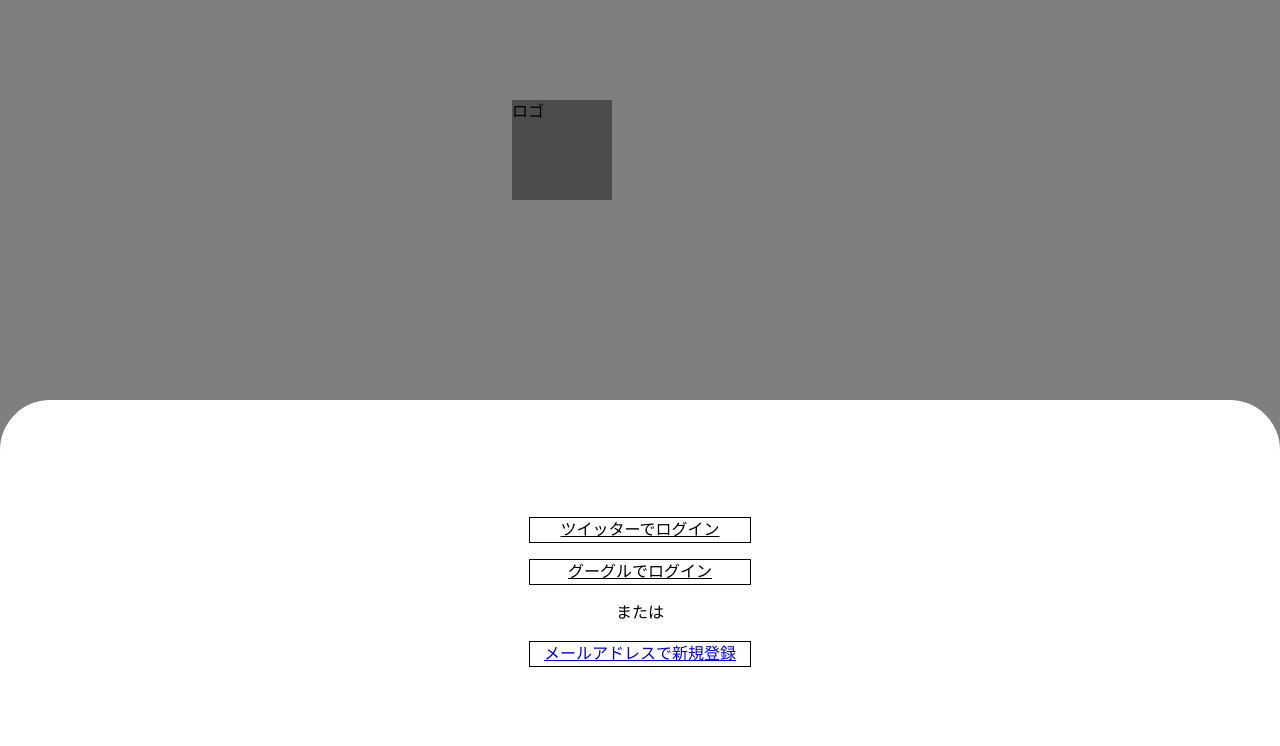
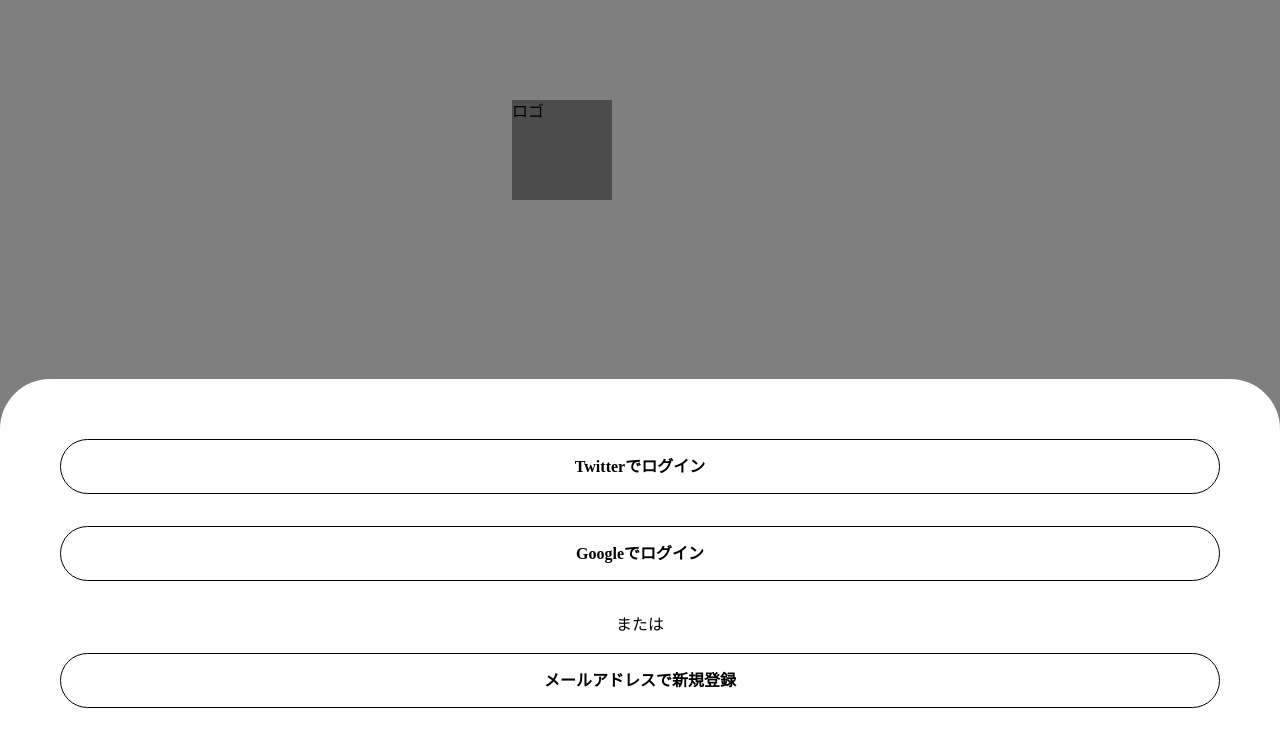
Before and after one commit to NewNomad/aaaa, a Next.js app: page / in a window 1280 px wide. Both pictures are taken after a click on the button "新規登録". Shown: the top 746 px of the page. Built offline with nearby package versions, Linux system fonts and the light colour scheme.

Commit message:
update: モーダルのデザイン変更

```diff
--- a/src/components/title/TitleModal.tsx
+++ b/src/components/title/TitleModal.tsx
@@ -1,33 +1,42 @@
 import Link from 'next/link'
 import ModalBg from '../ModalBg'
+import { useRecoilState } from 'recoil'
+import { modalState } from '../../../atoms/modalAtom'
 
 type Props = {
   props: boolean
 }
 
 export default function TitleModal(props:Props) {
+
+  const [showModal, setShowModal] = useRecoilState(modalState)
+
+  const closeTitleModal = () => {
+    setShowModal(false)
+  }
   return (
     <div>
       <ModalBg />
       <div
         style={{
           position: 'fixed',
+          left:0,
+          bottom: 0,
           width: '100%',
-          height: '50%',
-          bottom: 0,
-          background: 'white',
-          borderRadius: '50px 50px 0 0',
           display: 'flex',
           flexDirection: 'column',
           textAlign: 'center',
           justifyContent: 'center',
           alignItems: 'center',
+          padding: '60px',
+          background: 'white',
+          borderRadius: '50px 50px 0 0',
         }}
       >
       {props.props &&
         <section
           style={{
-            width: 'auto',
+            width: '100%',
             display: 'flex',
             flexDirection: 'column',
             justifyContent: 'center',
@@ -35,35 +44,63 @@ export default function TitleModal(props:Props) {
           }}
         >
           <input
-            value=""
+            type='email'
             placeholder="メールアドレス"
             style={{
+              width: '100%',
               backgroundColor: "white",
+              height: '55px',
+              borderRadius: '5px',
               color: "black",
               border: "1px solid black",
-              marginBottom: '1rem',
+              padding: '10px',
+              marginBottom: '2rem',
             }}
             />
           <input
-            value=""
+            type='password'
             placeholder="パスワード"
             style={{
+              width: '100%',
               backgroundColor: "white",
+              height: '55px',
+              borderRadius: '5px',
               color: "black",
               border: "1px solid black",
-              marginBottom: '1rem',
+              padding: '10px',
+              marginBottom: '2rem',
             }}
             />
           <Link href="/login/logined"
-            style={{
-              width: '222px',
-              backgroundColor: "white",
-              color: "black",
-              border: "1px solid black",
-              marginBottom: '1rem',
-            }}
+          style={{
+            display: 'flex',
+            justifyContent: 'center',
+            alignItems: 'center',
+            backgroundColor: "#0098FD",
+            width: '100%',
+            height: '55px',
+            borderRadius: '30px',
+            color: "white",
+            fontWeight: 'bold',
+            marginBottom: '2rem',
+            textDecoration: 'none',
+          }}
+          onClick={closeTitleModal}
             >
             ログイン
+          </Link>
+          <Link href='/login/mailSendForm'
+            style={{
+              display: 'flex',
+              width: '100%',
+              color: "black",
+              textDecoration: 'none',
+              justifyContent: 'end',
+              marginBottom: '10px',
+            }}
+            onClick={closeTitleModal}
+          >
+            パスワードを忘れた方
           </Link>
           <p style={{marginBottom: '1rem'}}>または</p>
         </section>
@@ -79,40 +116,69 @@ export default function TitleModal(props:Props) {
         >
           <Link href="/login/logined"
             style={{
-              width: '222px',
+              display: 'flex',
+              justifyContent: 'center',
+              alignItems: 'center',
               backgroundColor: "white",
-              color: "black",
-              border: "1px solid black",
-              marginBottom: '1rem',
+              width: '100%',
+              height: '55px',
+              borderRadius: '30px',
+              border: '1px solid black',
+              color: 'black',
+              fontWeight: 'bold',
+              marginBottom: '2rem',
+              textDecoration: 'none',
             }}
+            onClick={closeTitleModal}
           >
-            ツイッターでログイン
+            Twitterでログイン
           </Link>
           <Link href="/login/logined"
             style={{
-              width: '222px',
+              display: 'flex',
+              justifyContent: 'center',
+              alignItems: 'center',
               backgroundColor: "white",
-              color: "black",
-              border: "1px solid black",
-              marginBottom: '1rem',
+              width: '100%',
+              height: '55px',
+              borderRadius: '30px',
+              border: '1px solid black',
+              color: 'black',
+              fontWeight: 'bold',
+              marginBottom: '2rem',
+              textDecoration: 'none',
             }}
+            onClick={closeTitleModal}
           >
-            グーグルでログイン
+            Googleでログイン
           </Link>
         </section>
         {!props.props &&
-          <div>
+          <div
+            style={{
+              width: '100%',
+            }}
+          >
             <p style={{marginBottom: '1rem'}}>または</p>
             <div
-            style={{
-              width: '222px',
-              backgroundColor: "white",
-              color: "black",
-              border: "1px solid black",
-                marginBottom: '1rem',
-              }}
             >
-              <Link href="/register/register">
+              <Link href="/register/register"
+                style={{
+                  display: 'flex',
+                  justifyContent: 'center',
+                  alignItems: 'center',
+                  backgroundColor: "white",
+                  width: '100%',
+                  height: '55px',
+                  borderRadius: '30px',
+                  border: '1px solid black',
+                  color: 'black',
+                  fontWeight: 'bold',
+                  marginBottom: '2rem',
+                  textDecoration: 'none',
+                }}
+                onClick={closeTitleModal}
+              >
                 メールアドレスで新規登録
               </Link>
             </div>
```
